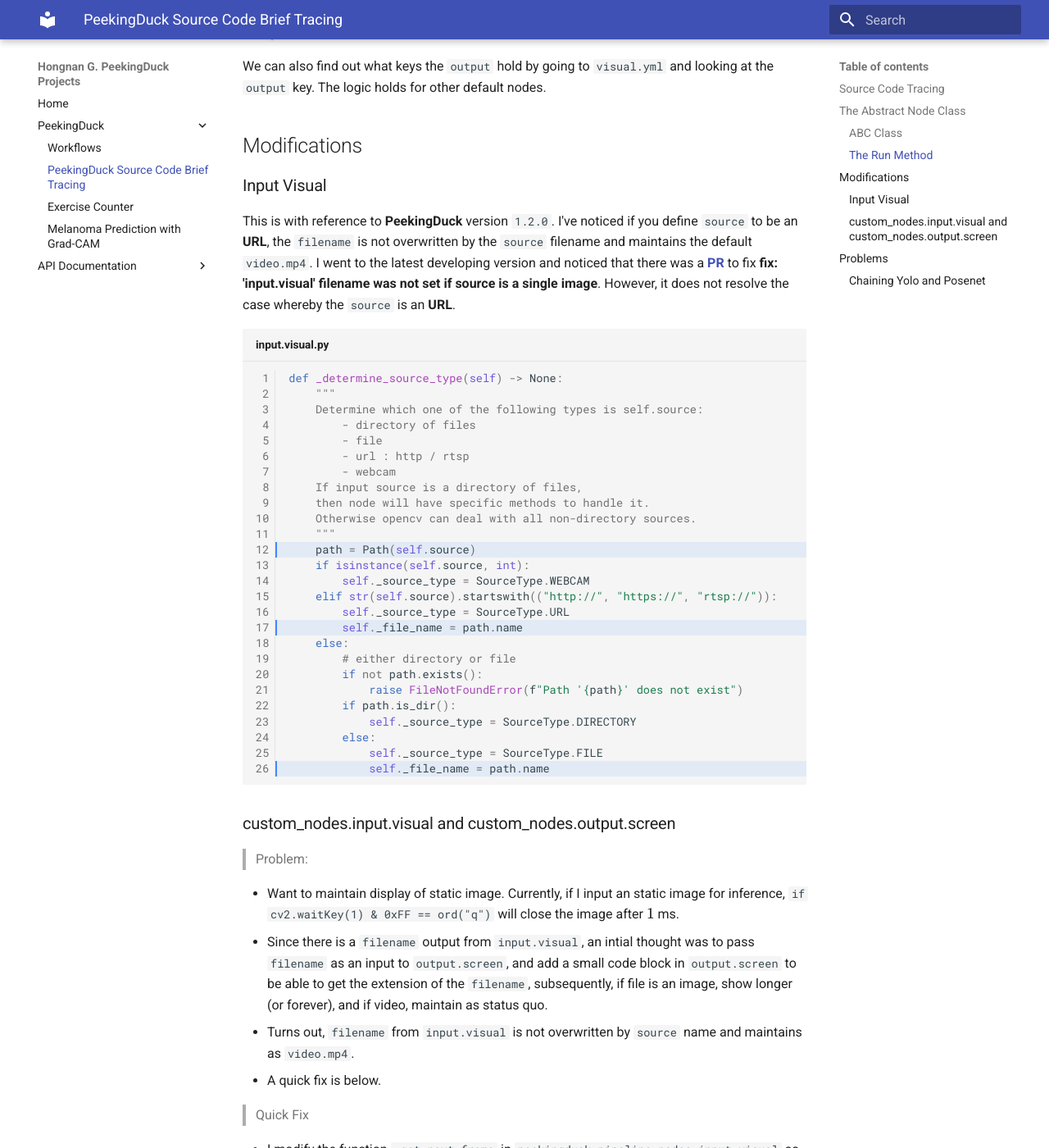
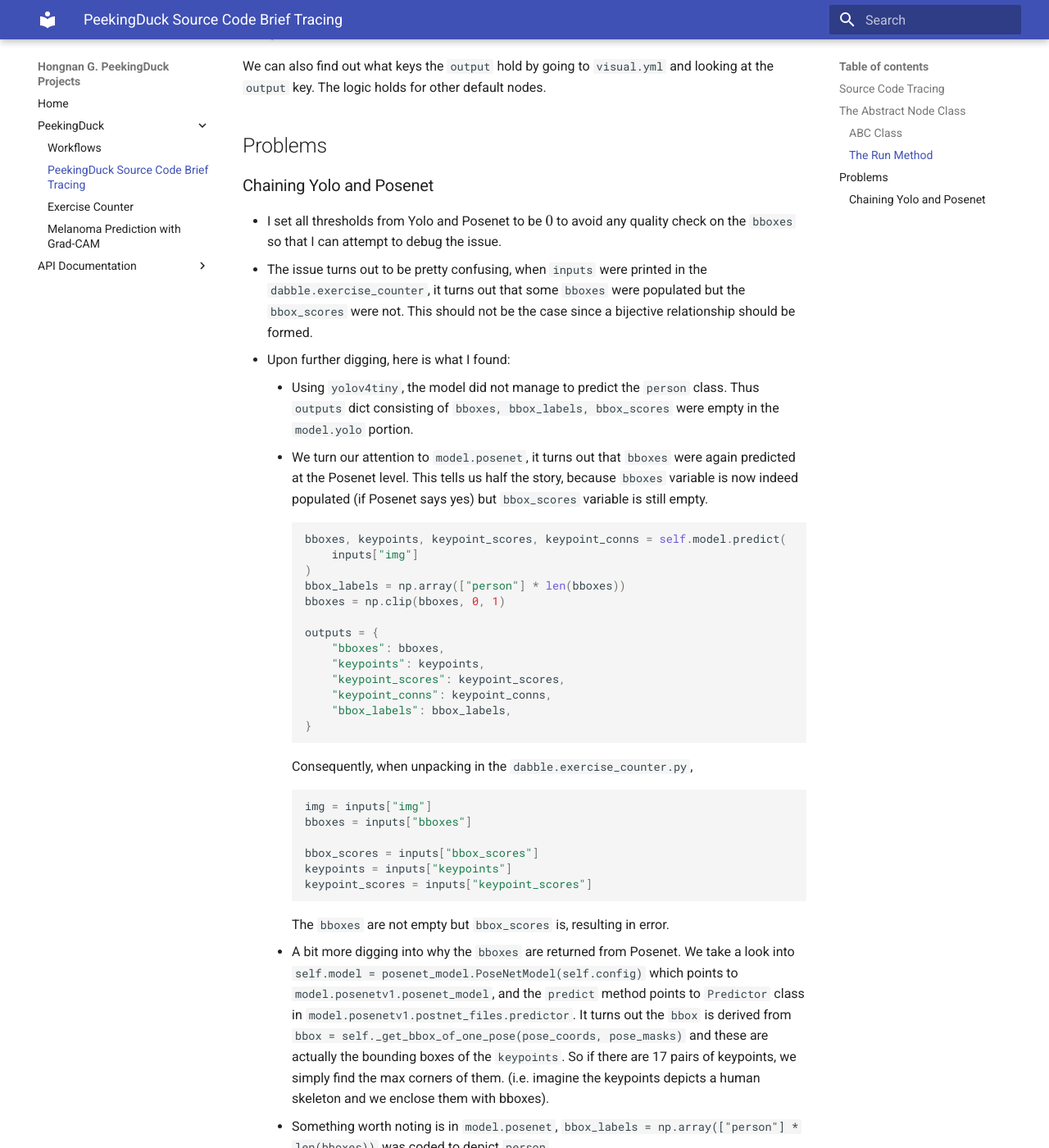
Before and after one commit to gao-hongnan/PeekingDuck-projects, an MkDocs documentation site: the page built from docs/pkd.md, in a window 1280 px wide and 1400 px high, scrolled down 13126 px. Shown: the whole window at 82% size. Built offline with MkDocs 1.6.1 and Material for MkDocs 9.7.7, drawn with Linux system fonts in a browser that asks for light colours; some of the changed text lies outside the part shown.

Commit message:
Document: remove redundant content and replace wrong url in README.

````diff
--- a/docs/pkd.md
+++ b/docs/pkd.md
@@ -572,87 +572,6 @@
 
 We can also find out what keys the `output` hold by going to `visual.yml` and looking at the `output` key. The logic holds for other default nodes.
 
-## Modifications
-
-### Input Visual
-
-This is with reference to **PeekingDuck** version `1.2.0`. I've noticed if you define `source` to be an **URL**, the `filename` is not overwritten by the `source` filename and maintains the default `video.mp4`. I went to the latest developing version and noticed that there was a **[PR](https://github.com/aimakerspace/PeekingDuck/pull/646)** to fix **fix: 'input.visual' filename was not set if source is a single image**. However, it does not resolve the case whereby the `source` is an **URL**.
-
-```python title="input.visual.py" linenums="1" hl_lines="12 17 26"
-def _determine_source_type(self) -> None:
-    """
-    Determine which one of the following types is self.source:
-        - directory of files
-        - file
-        - url : http / rtsp
-        - webcam
-    If input source is a directory of files,
-    then node will have specific methods to handle it.
-    Otherwise opencv can deal with all non-directory sources.
-    """
-    path = Path(self.source)
-    if isinstance(self.source, int):
-        self._source_type = SourceType.WEBCAM
-    elif str(self.source).startswith(("http://", "https://", "rtsp://")):
-        self._source_type = SourceType.URL
-        self._file_name = path.name
-    else:
-        # either directory or file
-        if not path.exists():
-            raise FileNotFoundError(f"Path '{path}' does not exist")
-        if path.is_dir():
-            self._source_type = SourceType.DIRECTORY
-        else:
-            self._source_type = SourceType.FILE
-            self._file_name = path.name
-```
-
-### custom_nodes.input.visual and custom_nodes.output.screen
-
-> Problem:
-
-- Want to maintain display of static image. Currently, if I input an static image for inference, `if cv2.waitKey(1) & 0xFF == ord("q")` will close the image after $1$ ms.
-- Since there is a `filename` output from `input.visual`, an intial thought was to pass `filename` as an input to `output.screen`, and add a small code block in `output.screen` to be able to get the extension of the `filename`, subsequently, if file is an image, show longer (or forever), and if video, maintain as status quo.
-- Turns out, `filename` from `input.visual` is not overwritten by `source` name and maintains as `video.mp4`.
-- A quick fix is below.
-
-> Quick Fix
-
-- I modify the function `_get_next_frame` in `peekingduck.pipeline.nodes.input.visual` so that the output of `input.visual` has `source` as well.
-    ```python
-    outputs = {
-        "img": None,
-        "filename": self._file_name if self._file_name else self.filename,
-        "source": self.source, # newly added key-value pair
-        "pipeline_end": True,
-        "saved_video_fps": self._fps
-        if self._fps > 0
-        else self.saved_video_fps,
-    }
-    ```
-    This ensures that the key `source` is well defined so I can pass it around as `inputs` or `outputs` in `input.visual.yml` and `output.screen.yml` files.
-- In the custom `visual.yml` file, I added an additional `output` key `source`:
-    ```yaml
-    input: ["none"]
-    output: ["img", "filename", "pipeline_end", "saved_video_fps", "source"]
-    ```
-    so that `source` can be used as an input in the custom `screen.yml` file. The purpose is to display the image with `waitkey(0)` if the `source` is an image, else display the video with `waitkey(1)`.
-- The change of code block in `output.screen` is as follows:
-    ```python
-    # in source of visual.py, the input should either be images or videos
-    VIDEO_EXTENSIONS = [".mp4", ".avi", ".mov", ".m4v", ".mkv"]
-    source_name = inputs["source"]
-    if Path(source_name).suffix in VIDEO_EXTENSIONS:
-        if cv2.waitKey(1) & 0xFF == ord("q"):
-            cv2.destroyWindow(self.window_name)
-            return {"pipeline_end": True}
-    else:
-        cv2.waitKey(0)
-        cv2.destroyWindow(self.window_name)
-        return {"pipeline_end": True}
-    ```
-
-- I can define `filename` manually in `pipeline_config.yml`'s `custom_nodes.input.visual` section to make it work but this means I may need to define both `filename` and `source` in `pipeline_config.yml`'s `custom_nodes.input.visual` section.
 
 ## Problems
 
````
Also changed, not shown: README.md (+3 -3 lines).
